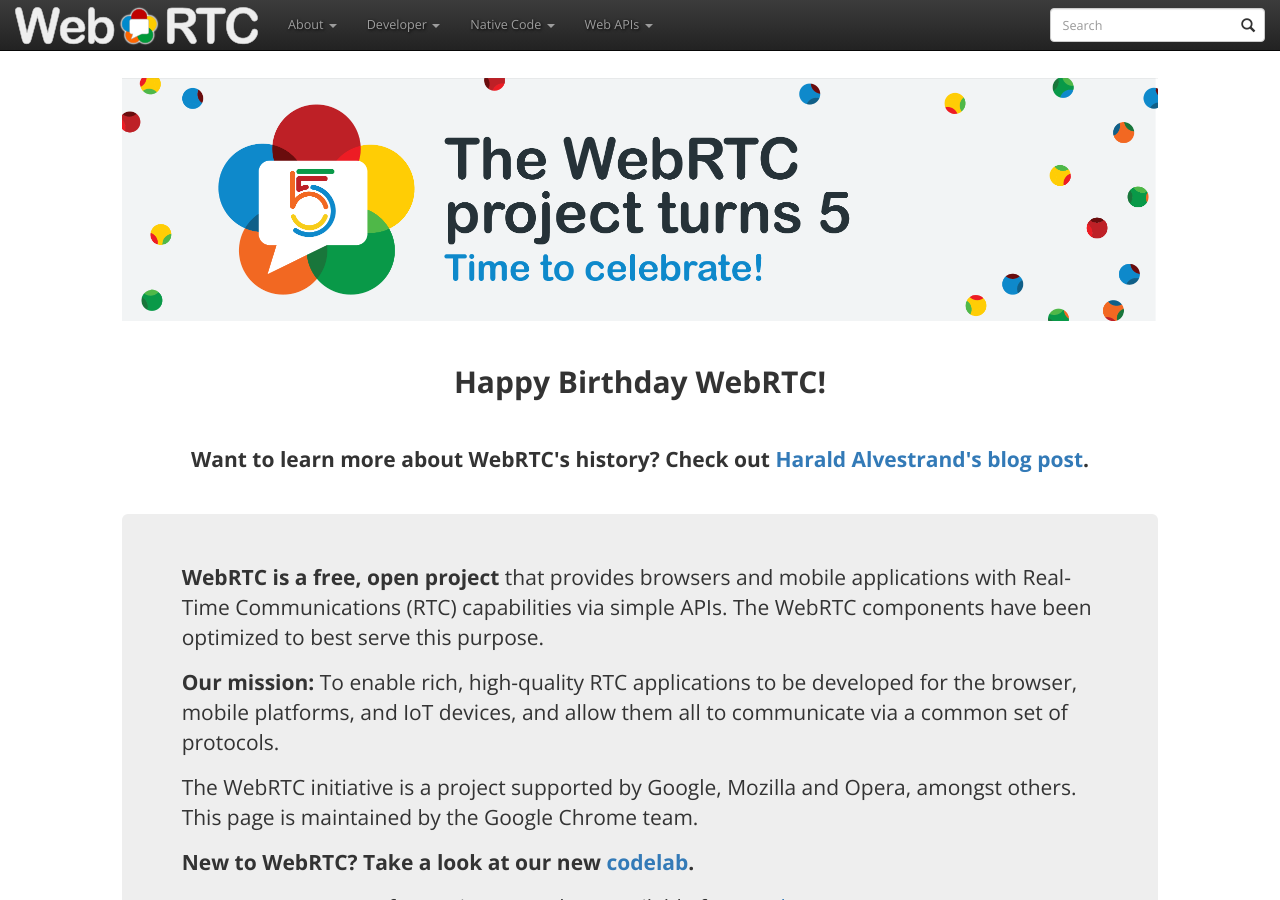
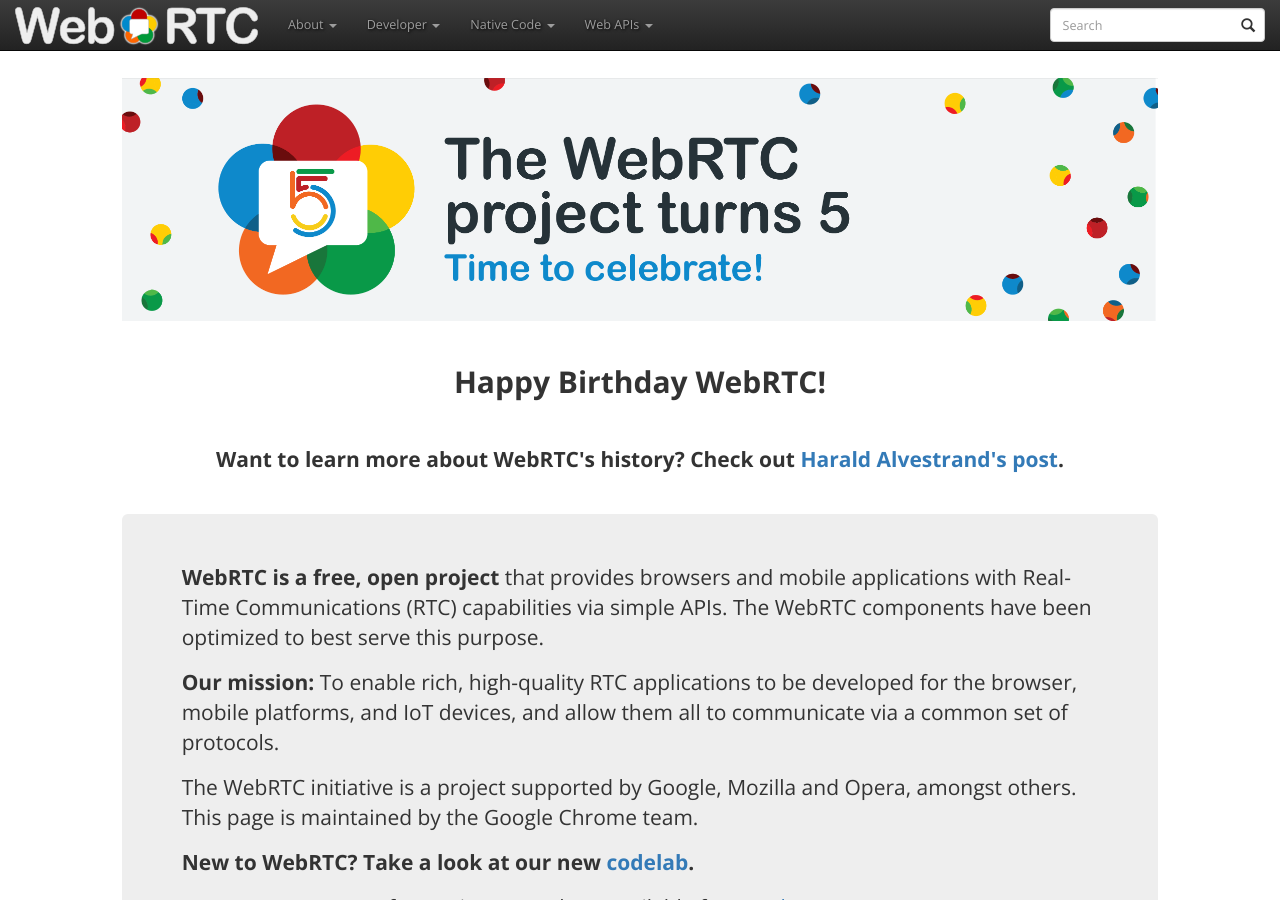
Before and after one commit to webrtc/webrtc-org, a Jekyll site: the page built from index.md, in a window 1280 px wide and 900 px high. Built offline with Jekyll 4.4.1, drawn with Linux system fonts in a browser that asks for light colours.

Commit message:
updated text

```diff
--- a/index.md
+++ b/index.md
@@ -9,7 +9,7 @@ class: home
 
 <p style="font-family: Open Sans, sans-serif; font-size: 30px; font-weight: bold; margin: 40px 0 40px 0; text-align: center">Happy Birthday WebRTC!</p>
 
-<p style="font-family: Open Sans, sans-serif; font-size: 21px; font-weight: bold; margin: 40px 0 40px 0; text-align: center">Want to learn more about WebRTC's history? Check out <a href="https://groups.google.com/forum/#!topic/discuss-webrtc/I0GqzwfKJfQ" title="Link to post on discuss-webrtc">Harald Alvestrand's blog post</a>.</p>
+<p style="font-family: Open Sans, sans-serif; font-size: 21px; font-weight: bold; margin: 40px 0 40px 0; text-align: center">Want to learn more about WebRTC's history? Check out <a href="https://groups.google.com/forum/#!topic/discuss-webrtc/I0GqzwfKJfQ" title="Link to post on discuss-webrtc">Harald Alvestrand's post</a>.</p>
 
 
 <div class="jumbotron clearfix" markdown="1">
```
